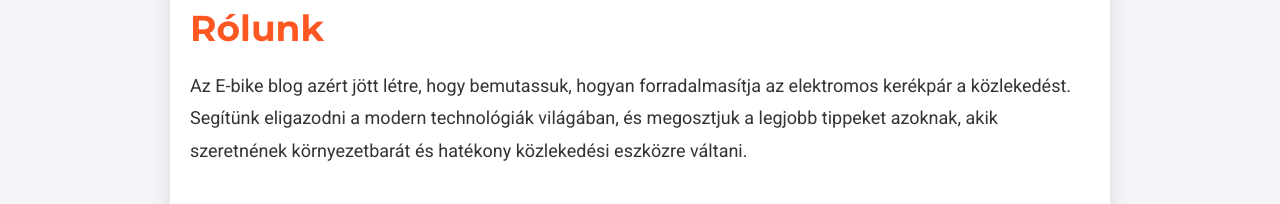
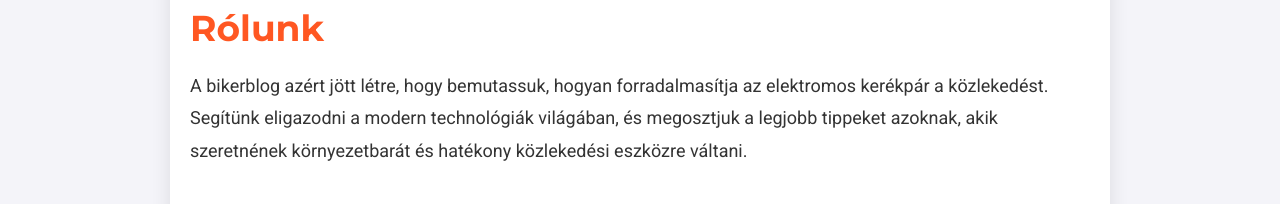
Before and after one commit to bikerblog/bikerblog.github.io, a plain HTML site: page index.html in a window 1280 px wide. Shown: the part 426-630 px from the top of the page. Drawn offline with Linux system fonts and the light colour scheme.

Commit message:
Update index.html

```diff
--- a/index.html
+++ b/index.html
@@ -131,7 +131,7 @@
 
     <div class="content" id="about">
         <h2>Rólunk</h2>
-        <p>Az E-bike blog azért jött létre, hogy bemutassuk, hogyan forradalmasítja az elektromos kerékpár a közlekedést. Segítünk eligazodni a modern technológiák világában, és megosztjuk a legjobb tippeket azoknak, akik szeretnének környezetbarát és hatékony közlekedési eszközre váltani.</p>
+        <p>A bikerblog azért jött létre, hogy bemutassuk, hogyan forradalmasítja az elektromos kerékpár a közlekedést. Segítünk eligazodni a modern technológiák világában, és megosztjuk a legjobb tippeket azoknak, akik szeretnének környezetbarát és hatékony közlekedési eszközre váltani.</p>
         <img src="files/images/about.jpeg" alt="E-bike a városban">
     </div>
 
```
